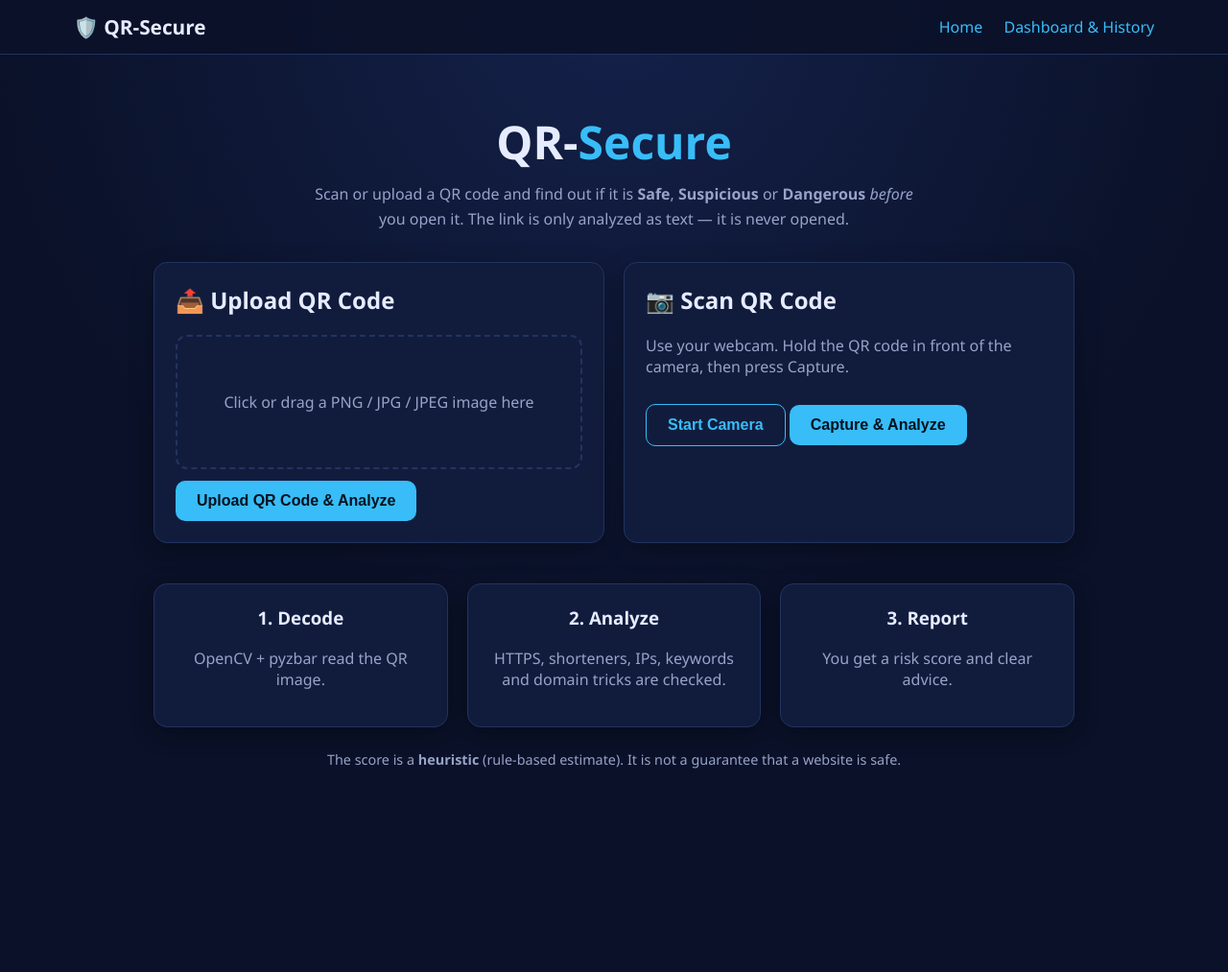
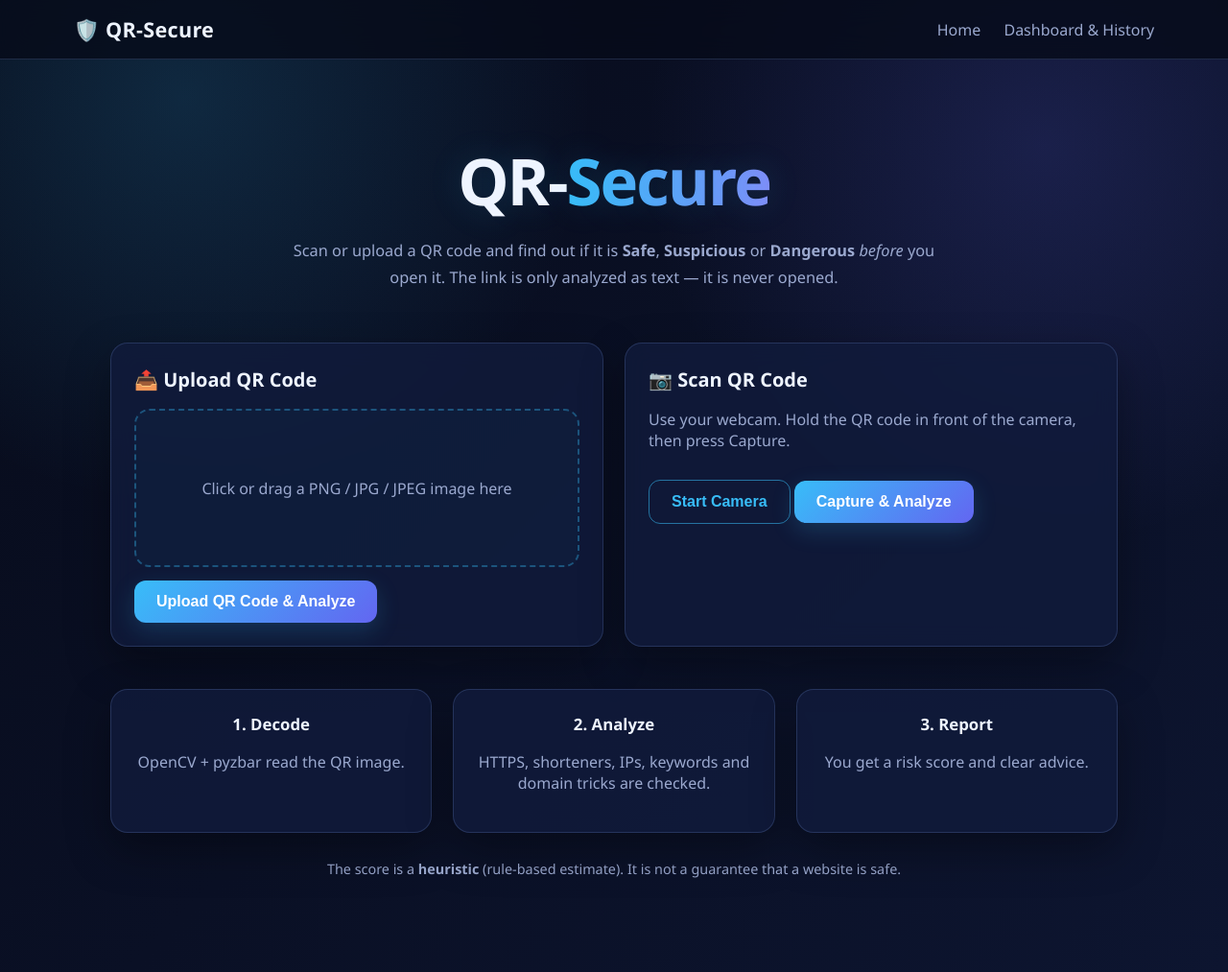
Before and after one commit to saranyakumarr3031-cmd/QR-Secures, a Flask app: page / in a window 1280 px wide. Shown: the whole page at 96% size. Before the commit the page ends 801 px from the top, so only its background shows below. Run offline with Flask 3, Linux system fonts and the light colour scheme.

Commit message:
Update style.css

```diff
--- a/static/style.css
+++ b/static/style.css
@@ -1,64 +1,638 @@
 :root {
-  --bg: #0a1128; --card: #111c3d; --card2: #16244d; --text: #e6ecff; --muted: #97a3c7;
-  --accent: #38bdf8; --safe: #22c55e; --warn: #f59e0b; --danger: #ef4444; --border: #23335f;
+  --bg: #070b1a;
+  --bg2: #0d1530;
+  --card: rgba(17, 28, 61, 0.78);
+  --card2: #16244d;
+  --text: #eef4ff;
+  --muted: #9ba9cf;
+
+  --accent: #38bdf8;
+  --accent2: #6366f1;
+
+  --safe: #22c55e;
+  --warn: #f59e0b;
+  --danger: #ef4444;
+
+  --border: rgba(120, 150, 220, 0.22);
+  --shadow: 0 18px 45px rgba(0, 0, 0, 0.35);
 }
-* { box-sizing: border-box; }
-body { margin: 0; font-family: "Segoe UI", Arial, sans-serif; background: radial-gradient(circle at top, #14214a, var(--bg) 60%); color: var(--text); min-height: 100vh; }
-a { color: var(--accent); text-decoration: none; }
-.nav { display: flex; justify-content: space-between; align-items: center; padding: 14px 6vw; background: rgba(10,17,40,.9); border-bottom: 1px solid var(--border); flex-wrap: wrap; gap: 8px; }
-.nav a { margin-left: 18px; }
-.nav .logo { font-size: 1.3rem; font-weight: 700; margin: 0; color: var(--text); }
-.container { max-width: 1000px; margin: 0 auto; padding: 28px 20px 60px; }
-.hero { text-align: center; padding: 30px 0 10px; }
-.hero h1 { font-size: 3rem; margin: 0 0 10px; }
-.accent { color: var(--accent); }
-.hero p { max-width: 640px; margin: 0 auto; color: var(--muted); line-height: 1.6; }
-.page-title { margin-top: 0; }
-.grid { display: grid; gap: 20px; margin: 22px 0; }
-.grid.two { grid-template-columns: repeat(auto-fit, minmax(300px, 1fr)); }
-.grid.three { grid-template-columns: repeat(auto-fit, minmax(220px, 1fr)); }
-.grid.four { grid-template-columns: repeat(auto-fit, minmax(180px, 1fr)); }
-.card { background: var(--card); border: 1px solid var(--border); border-radius: 14px; padding: 22px; box-shadow: 0 6px 24px rgba(0,0,0,.3); margin-bottom: 20px; }
-.card.small { text-align: center; margin: 0; }
-.card h2, .card h3 { margin-top: 0; }
-.muted { color: var(--muted); }
-.btn { display: inline-block; background: var(--accent); color: #04121f; font-weight: 700; border: 0; border-radius: 10px; padding: 12px 22px; cursor: pointer; font-size: 1rem; margin-top: 12px; transition: transform .15s, box-shadow .15s; }
-.btn:hover { transform: translateY(-2px); box-shadow: 0 6px 18px rgba(56,189,248,.35); }
-.btn.secondary { background: transparent; color: var(--accent); border: 1px solid var(--accent); }
-.btn.danger { background: var(--danger); color: #fff; }
-.dropzone { display: flex; flex-direction: column; align-items: center; justify-content: center; gap: 10px; min-height: 140px; border: 2px dashed var(--border); border-radius: 12px; padding: 16px; text-align: center; color: var(--muted); cursor: pointer; transition: border-color .2s, background .2s; }
-.dropzone:hover, .dropzone.drag { border-color: var(--accent); background: var(--card2); }
-#preview { max-width: 160px; max-height: 160px; border-radius: 8px; background: #fff; padding: 6px; }
-video, canvas { width: 100%; max-height: 260px; border-radius: 10px; background: #000; }
-.alert { padding: 14px 18px; border-radius: 10px; margin: 16px 0; border: 1px solid; }
-.alert.error { background: rgba(239,68,68,.12); border-color: var(--danger); }
-.alert.warn { background: rgba(245,158,11,.14); border-color: var(--warn); }
-.alert.info { background: rgba(56,189,248,.1); border-color: var(--accent); }
-.disclaimer { color: var(--muted); font-size: .9rem; text-align: center; margin: 24px 0; }
-.result.safe { border-left: 6px solid var(--safe); }
-.result.suspicious { border-left: 6px solid var(--warn); }
-.result.dangerous { border-left: 6px solid var(--danger); }
-.result-head { display: flex; justify-content: space-between; align-items: center; flex-wrap: wrap; gap: 10px; }
-.verdict { font-size: 1.8rem; font-weight: 800; }
-.verdict.safe, .stat.safe b { color: var(--safe); }
-.verdict.suspicious, .stat.suspicious b { color: var(--warn); }
-.verdict.dangerous, .stat.dangerous b { color: var(--danger); }
-.meter { height: 12px; background: #0a1128; border-radius: 8px; overflow: hidden; margin: 12px 0 8px; }
-.meter-fill { height: 100%; width: 0; border-radius: 8px; transition: width 1s ease; }
-.meter-fill.safe { background: var(--safe); } .meter-fill.suspicious { background: var(--warn); } .meter-fill.dangerous { background: var(--danger); }
-table.report { width: 100%; border-collapse: collapse; margin: 14px 0; }
-.report th, .report td { text-align: left; padding: 10px 8px; border-bottom: 1px solid var(--border); vertical-align: top; }
-.report th { color: var(--muted); width: 160px; font-weight: 600; }
-.history th { width: auto; }
-.wrap { word-break: break-all; }
-.table-wrap { overflow-x: auto; }
-.list { padding-left: 20px; line-height: 1.7; }
-.pts { color: var(--warn); font-weight: 700; margin-left: 6px; }
-.stat { text-align: center; margin: 0; }
-.stat span { color: var(--muted); display: block; }
-.stat b { font-size: 2.4rem; }
-.badge { padding: 3px 10px; border-radius: 20px; font-size: .8rem; font-weight: 700; color: #04121f; }
-.badge.safe { background: var(--safe); } .badge.suspicious { background: var(--warn); } .badge.dangerous { background: var(--danger); color: #fff; }
-.fade-in { animation: fade .6s ease both; }
-@keyframes fade { from { opacity: 0; transform: translateY(14px); } to { opacity: 1; transform: none; } }
-@media (max-width: 600px) { .hero h1 { font-size: 2.2rem; } .report th { width: 110px; } }
+
+* {
+  box-sizing: border-box;
+}
+
+html {
+  scroll-behavior: smooth;
+}
+
+body {
+  margin: 0;
+  font-family: "Segoe UI", Arial, sans-serif;
+  color: var(--text);
+  min-height: 100vh;
+
+  background:
+    radial-gradient(circle at 15% 10%, rgba(56, 189, 248, 0.16), transparent 30%),
+    radial-gradient(circle at 85% 15%, rgba(99, 102, 241, 0.18), transparent 30%),
+    linear-gradient(135deg, var(--bg), var(--bg2));
+}
+
+/* ---------------- NAVBAR ---------------- */
+
+.nav {
+  position: sticky;
+  top: 0;
+  z-index: 100;
+
+  display: flex;
+  justify-content: space-between;
+  align-items: center;
+
+  padding: 16px 6vw;
+
+  background: rgba(7, 11, 26, 0.82);
+  backdrop-filter: blur(14px);
+
+  border-bottom: 1px solid var(--border);
+
+  flex-wrap: wrap;
+  gap: 10px;
+}
+
+.nav a {
+  color: var(--muted);
+  text-decoration: none;
+  margin-left: 20px;
+  transition: color 0.2s ease;
+}
+
+.nav a:hover {
+  color: var(--accent);
+}
+
+.nav .logo {
+  margin: 0;
+  color: var(--text);
+  font-size: 1.35rem;
+  font-weight: 800;
+  letter-spacing: 0.3px;
+}
+
+.nav .logo:hover {
+  color: var(--text);
+}
+
+/* ---------------- MAIN ---------------- */
+
+.container {
+  width: min(1050px, 92%);
+  margin: 0 auto;
+  padding: 35px 0 70px;
+}
+
+/* ---------------- HERO ---------------- */
+
+.hero {
+  text-align: center;
+  padding: 45px 10px 30px;
+}
+
+.hero h1 {
+  margin: 0 0 14px;
+
+  font-size: clamp(2.4rem, 7vw, 4.2rem);
+  font-weight: 900;
+  letter-spacing: -2px;
+
+  text-shadow: 0 0 35px rgba(56, 189, 248, 0.18);
+}
+
+.accent {
+  background: linear-gradient(90deg, var(--accent), #818cf8);
+  -webkit-background-clip: text;
+  background-clip: text;
+  color: transparent;
+}
+
+.hero p {
+  max-width: 700px;
+  margin: auto;
+
+  color: var(--muted);
+  line-height: 1.7;
+  font-size: 1.02rem;
+}
+
+.page-title {
+  margin-top: 0;
+}
+
+/* ---------------- GRID ---------------- */
+
+.grid {
+  display: grid;
+  gap: 22px;
+  margin: 24px 0;
+}
+
+.grid.two {
+  grid-template-columns: repeat(auto-fit, minmax(300px, 1fr));
+}
+
+.grid.three {
+  grid-template-columns: repeat(auto-fit, minmax(220px, 1fr));
+}
+
+.grid.four {
+  grid-template-columns: repeat(auto-fit, minmax(180px, 1fr));
+}
+
+/* ---------------- CARDS ---------------- */
+
+.card {
+  position: relative;
+
+  background: var(--card);
+  border: 1px solid var(--border);
+  border-radius: 18px;
+
+  padding: 24px;
+
+  box-shadow: var(--shadow);
+
+  backdrop-filter: blur(12px);
+
+  transition:
+    transform 0.25s ease,
+    border-color 0.25s ease,
+    box-shadow 0.25s ease;
+
+  margin-bottom: 20px;
+}
+
+.card:hover {
+  transform: translateY(-4px);
+  border-color: rgba(56, 189, 248, 0.4);
+  box-shadow:
+    0 20px 50px rgba(0, 0, 0, 0.4),
+    0 0 25px rgba(56, 189, 248, 0.06);
+}
+
+.card.small {
+  text-align: center;
+  margin: 0;
+}
+
+.card h2,
+.card h3 {
+  margin-top: 0;
+}
+
+.card h2 {
+  font-size: 1.25rem;
+}
+
+.card h3 {
+  font-size: 1.05rem;
+}
+
+/* ---------------- TEXT ---------------- */
+
+.muted {
+  color: var(--muted);
+}
+
+.disclaimer {
+  color: var(--muted);
+  font-size: 0.9rem;
+  text-align: center;
+  margin: 28px 0;
+}
+
+/* ---------------- BUTTONS ---------------- */
+
+.btn {
+  display: inline-block;
+
+  background: linear-gradient(
+    135deg,
+    var(--accent),
+    var(--accent2)
+  );
+
+  color: white;
+
+  font-weight: 700;
+
+  border: 0;
+  border-radius: 12px;
+
+  padding: 13px 23px;
+
+  cursor: pointer;
+  font-size: 1rem;
+
+  margin-top: 14px;
+
+  box-shadow: 0 8px 25px rgba(56, 189, 248, 0.18);
+
+  transition:
+    transform 0.2s ease,
+    box-shadow 0.2s ease,
+    filter 0.2s ease;
+}
+
+.btn:hover {
+  transform: translateY(-3px);
+  filter: brightness(1.08);
+  box-shadow: 0 12px 30px rgba(56, 189, 248, 0.3);
+}
+
+.btn:active {
+  transform: translateY(0);
+}
+
+.btn.secondary {
+  background: transparent;
+  color: var(--accent);
+  border: 1px solid rgba(56, 189, 248, 0.55);
+  box-shadow: none;
+}
+
+.btn.secondary:hover {
+  background: rgba(56, 189, 248, 0.08);
+}
+
+.btn.danger {
+  background: linear-gradient(135deg, #ef4444, #dc2626);
+  color: white;
+}
+
+/* ---------------- UPLOAD AREA ---------------- */
+
+.dropzone {
+  display: flex;
+  flex-direction: column;
+  align-items: center;
+  justify-content: center;
+
+  gap: 12px;
+
+  min-height: 165px;
+
+  border: 2px dashed rgba(56, 189, 248, 0.35);
+  border-radius: 16px;
+
+  padding: 20px;
+
+  text-align: center;
+
+  color: var(--muted);
+  cursor: pointer;
+
+  background: rgba(56, 189, 248, 0.025);
+
+  transition:
+    border-color 0.25s ease,
+    background 0.25s ease,
+    transform 0.25s ease;
+}
+
+.dropzone:hover,
+.dropzone.drag {
+  border-color: var(--accent);
+  background: rgba(56, 189, 248, 0.08);
+  transform: scale(1.01);
+}
+
+#preview {
+  max-width: 170px;
+  max-height: 170px;
+
+  border-radius: 12px;
+
+  background: white;
+  padding: 7px;
+
+  box-shadow: 0 8px 25px rgba(0, 0, 0, 0.35);
+}
+
+/* ---------------- CAMERA ---------------- */
+
+video,
+canvas {
+  width: 100%;
+  max-height: 300px;
+
+  border-radius: 14px;
+
+  background: #000;
+
+  border: 1px solid var(--border);
+}
+
+/* ---------------- ALERTS ---------------- */
+
+.alert {
+  padding: 15px 18px;
+
+  border-radius: 12px;
+
+  margin: 18px 0;
+
+  border: 1px solid;
+
+  backdrop-filter: blur(8px);
+}
+
+.alert.error {
+  background: rgba(239, 68, 68, 0.1);
+  border-color: rgba(239, 68, 68, 0.6);
+}
+
+.alert.warn {
+  background: rgba(245, 158, 11, 0.1);
+  border-color: rgba(245, 158, 11, 0.6);
+}
+
+.alert.info {
+  background: rgba(56, 189, 248, 0.1);
+  border-color: rgba(56, 189, 248, 0.6);
+}
+
+/* ---------------- RESULTS ---------------- */
+
+.result {
+  overflow: hidden;
+}
+
+.result.safe {
+  border-left: 6px solid var(--safe);
+}
+
+.result.suspicious {
+  border-left: 6px solid var(--warn);
+}
+
+.result.dangerous {
+  border-left: 6px solid var(--danger);
+}
+
+.result-head {
+  display: flex;
+  justify-content: space-between;
+  align-items: center;
+
+  flex-wrap: wrap;
+  gap: 12px;
+}
+
+.verdict {
+  font-size: 1.9rem;
+  font-weight: 900;
+  letter-spacing: 0.5px;
+}
+
+.verdict.safe,
+.stat.safe b {
+  color: var(--safe);
+}
+
+.verdict.suspicious,
+.stat.suspicious b {
+  color: var(--warn);
+}
+
+.verdict.dangerous,
+.stat.dangerous b {
+  color: var(--danger);
+}
+
+/* ---------------- SCORE METER ---------------- */
+
+.meter {
+  height: 13px;
+
+  background: #060a17;
+
+  border-radius: 20px;
+
+  overflow: hidden;
+
+  margin: 14px 0 9px;
+
+  border: 1px solid var(--border);
+}
+
+.meter-fill {
+  height: 100%;
+  width: 0;
+
+  border-radius: 20px;
+
+  transition: width 1s ease;
+
+  box-shadow: 0 0 15px rgba(255, 255, 255, 0.08);
+}
+
+.meter-fill.safe {
+  background: linear-gradient(90deg, #16a34a, #4ade80);
+}
+
+.meter-fill.suspicious {
+  background: linear-gradient(90deg, #d97706, #fbbf24);
+}
+
+.meter-fill.dangerous {
+  background: linear-gradient(90deg, #dc2626, #fb7185);
+}
+
+/* ---------------- TABLE ---------------- */
+
+table.report {
+  width: 100%;
+  border-collapse: collapse;
+  margin: 16px 0;
+}
+
+.report th,
+.report td {
+  text-align: left;
+
+  padding: 12px 10px;
+
+  border-bottom: 1px solid var(--border);
+
+  vertical-align: top;
+}
+
+.report th {
+  color: var(--muted);
+  width: 170px;
+  font-weight: 600;
+}
+
+.report tr:hover td {
+  background: rgba(56, 189, 248, 0.025);
+}
+
+.history th {
+  width: auto;
+}
+
+.wrap {
+  word-break: break-all;
+}
+
+.table-wrap {
+  overflow-x: auto;
+}
+
+/* ---------------- LIST ---------------- */
+
+.list {
+  padding-left: 22px;
+  line-height: 1.8;
+}
+
+.pts {
+  color: var(--warn);
+  font-weight: 700;
+  margin-left: 6px;
+}
+
+/* ---------------- DASHBOARD STATS ---------------- */
+
+.stat {
+  text-align: center;
+  margin: 0;
+}
+
+.stat span {
+  color: var(--muted);
+  display: block;
+  margin-bottom: 8px;
+}
+
+.stat b {
+  font-size: 2.6rem;
+  font-weight: 900;
+}
+
+/* ---------------- BADGES ---------------- */
+
+.badge {
+  display: inline-block;
+
+  padding: 5px 11px;
+
+  border-radius: 20px;
+
+  font-size: 0.8rem;
+  font-weight: 800;
+
+  color: #04121f;
+}
+
+.badge.safe {
+  background: var(--safe);
+}
+
+.badge.suspicious {
+  background: var(--warn);
+}
+
+.badge.dangerous {
+  background: var(--danger);
+  color: white;
+}
+
+/* ---------------- ANIMATION ---------------- */
+
+.fade-in {
+  animation: fade 0.6s ease both;
+}
+
+@keyframes fade {
+  from {
+    opacity: 0;
+    transform: translateY(16px);
+  }
+
+  to {
+    opacity: 1;
+    transform: none;
+  }
+}
+
+/* ---------------- MOBILE ---------------- */
+
+@media (max-width: 700px) {
+  .nav {
+    padding: 14px 5%;
+  }
+
+  .nav > div {
+    width: 100%;
+  }
+
+  .nav a {
+    margin-left: 0;
+    margin-right: 15px;
+  }
+
+  .container {
+    width: 94%;
+    padding-top: 20px;
+  }
+
+  .hero {
+    padding-top: 30px;
+  }
+
+  .hero h1 {
+    font-size: 2.5rem;
+    letter-spacing: -1px;
+  }
+
+  .hero p {
+    font-size: 0.95rem;
+  }
+
+  .card {
+    padding: 19px;
+    border-radius: 15px;
+  }
+
+  .grid {
+    gap: 16px;
+  }
+
+  .report th {
+    width: 110px;
+  }
+
+  .btn {
+    width: 100%;
+  }
+}
+
+/* ---------------- SMALL PHONES ---------------- */
+
+@media (max-width: 420px) {
+  .hero h1 {
+    font-size: 2.15rem;
+  }
+
+  .nav .logo {
+    font-size: 1.15rem;
+  }
+
+  .verdict {
+    font-size: 1.5rem;
+  }
+
+  .stat b {
+    font-size: 2.2rem;
+  }
+}
```
